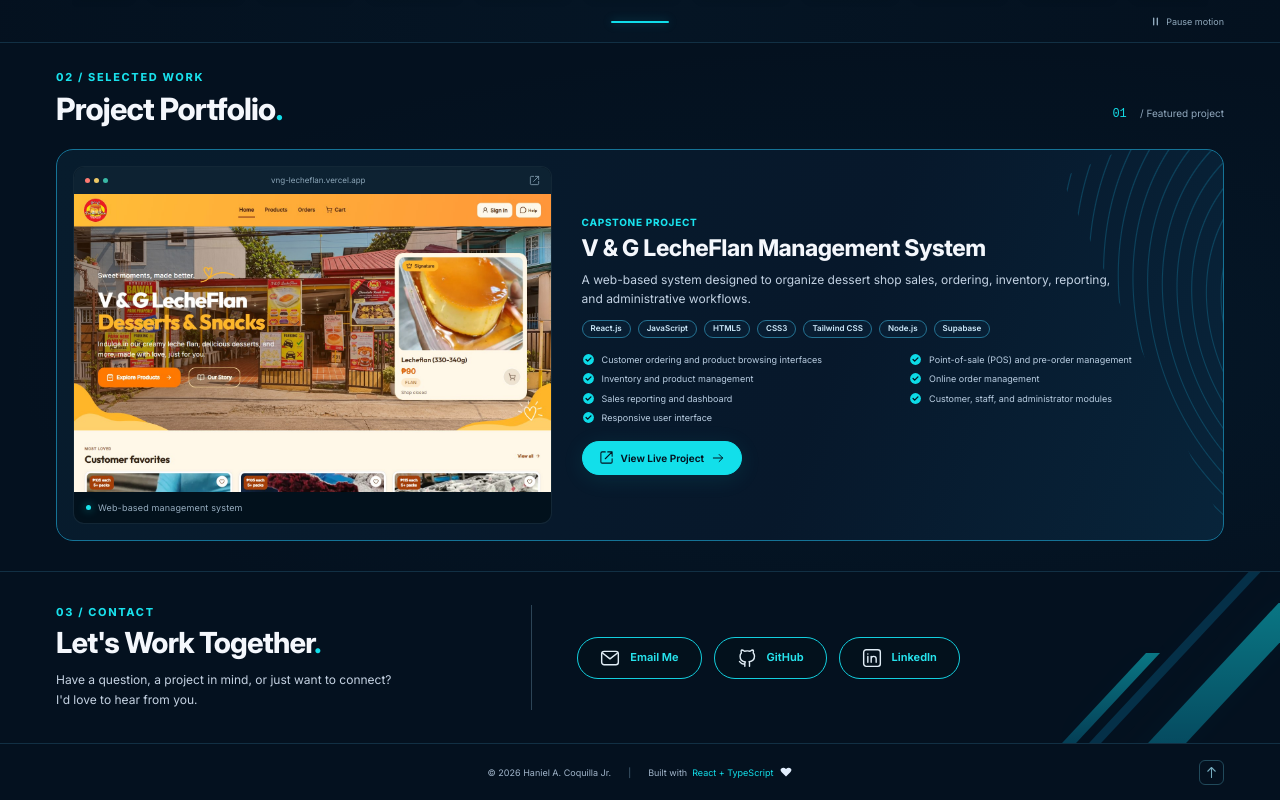
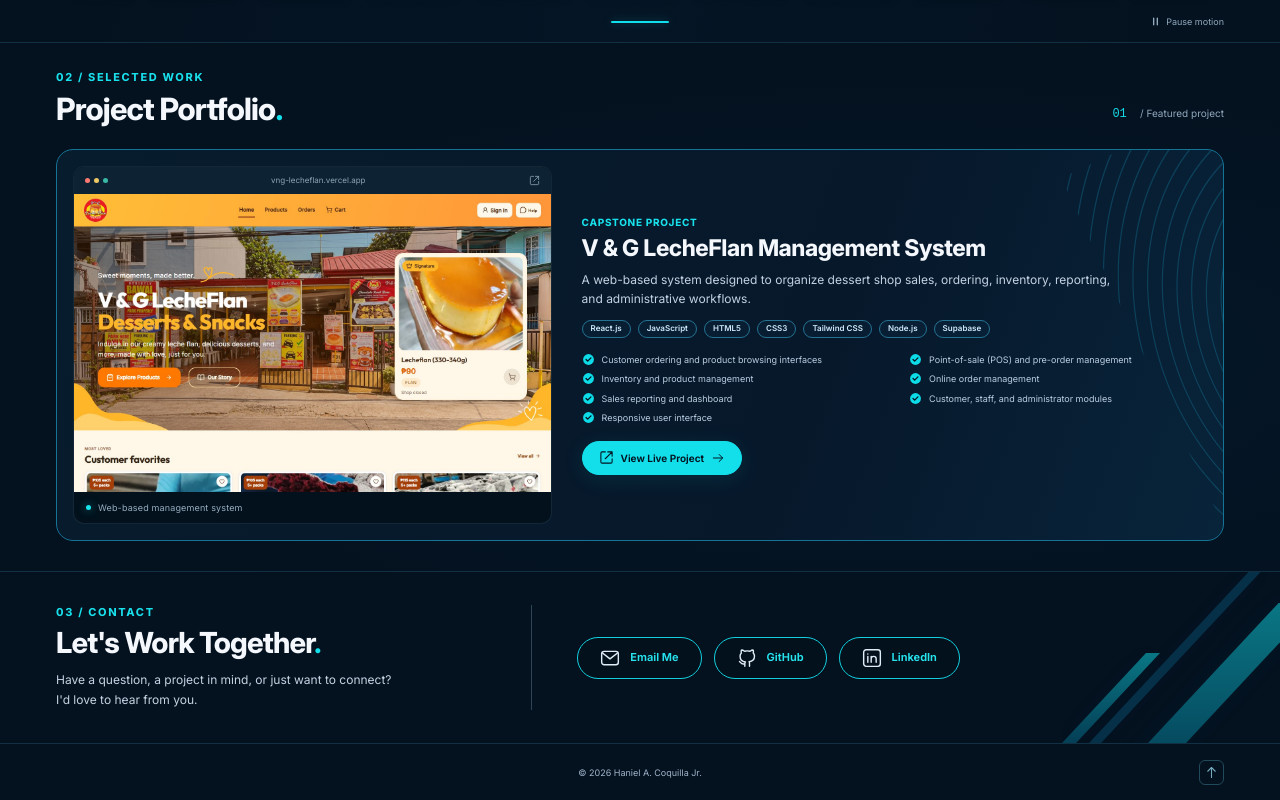
Before and after one commit to hanielcoquillajr16-spec/Kookii-Portfolio, a React (Vite) app: page / in a window 1280 px wide. Shown: the part 987-1787 px from the top of the page. Built offline with nearby package versions, Linux system fonts and the light colour scheme.

Commit message:
Remove technology credit from footer

```diff
--- a/src/components/Footer.tsx
+++ b/src/components/Footer.tsx
@@ -2,5 +2,5 @@ import { profile } from '../data/profile';
 import { Icon } from './Icon';
 
 export function Footer() {
-  return <footer className="site-footer"><div className="page-width footer-content"><p>© {new Date().getFullYear()} {profile.fullName}<span className="footer-divider">|</span><span>Built with <span className="text-cyan">React + TypeScript</span> <Icon name="heart" size={12} /></span></p><a href="#home" className="back-to-top" aria-label="Back to top"><Icon name="arrow-up" size={15} /></a></div></footer>;
+  return <footer className="site-footer"><div className="page-width footer-content"><p>© {new Date().getFullYear()} {profile.fullName}</p><a href="#home" className="back-to-top" aria-label="Back to top"><Icon name="arrow-up" size={15} /></a></div></footer>;
 }
```
